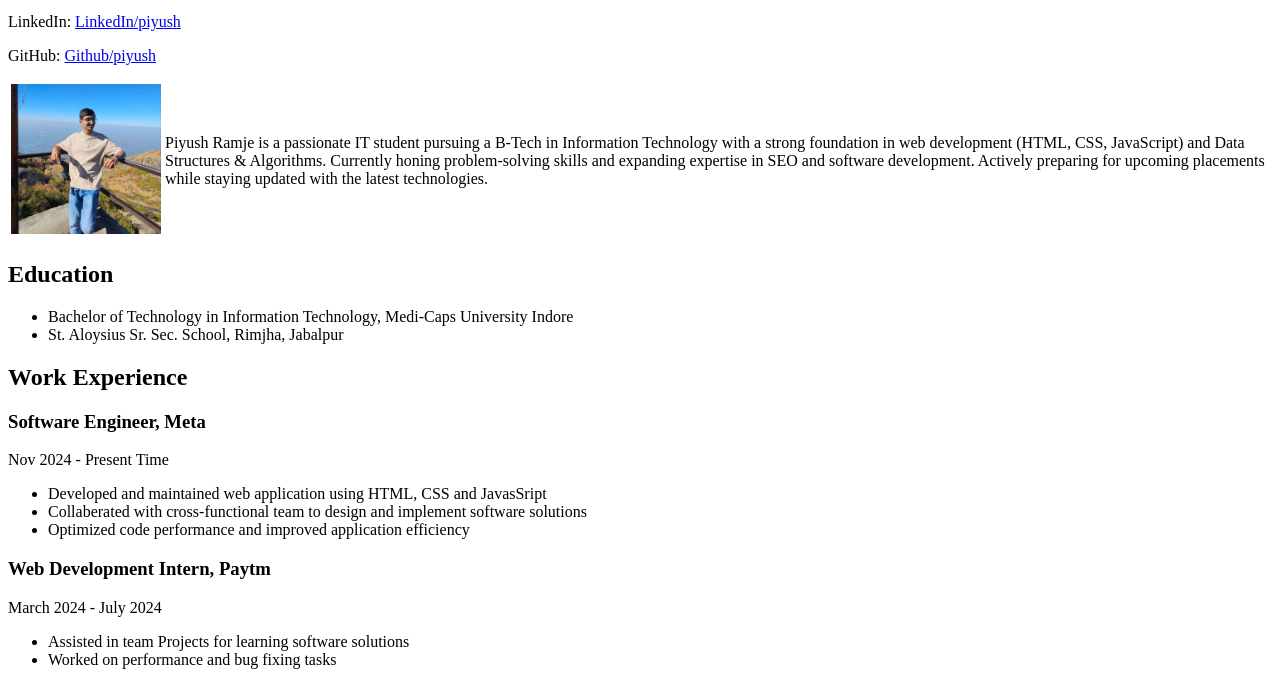
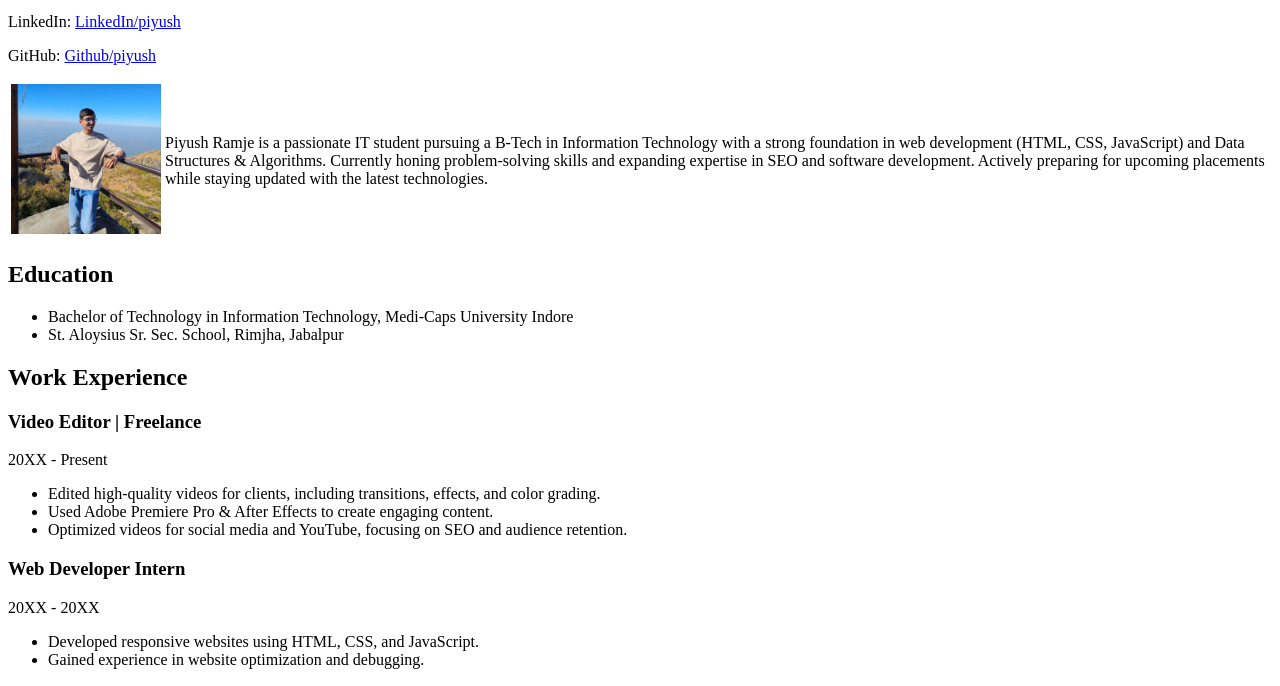
Before and after one commit to phishi2108/HTML-BASICS, a plain HTML site: page index.html in a window 1280 px wide. Shown: the part 101-787 px from the top of the page. Drawn offline with Linux system fonts and the light colour scheme.

Commit message:
Update index.html

```diff
--- a/index.html
+++ b/index.html
@@ -29,18 +29,18 @@
          </section>
          <section>
             <h2>Work Experience</h2>
-            <h3>Software Engineer, Meta</h3>
-            <p>Nov 2024 - Present Time</p>
+            <h3>Video Editor | Freelance </h3>
+            <p>20XX - Present</p>
             <ul>
-                <li>Developed and maintained web application using HTML, CSS and JavasSript</li>
-                <li>Collaberated with cross-functional team to design and implement software solutions</li>
-                <li>Optimized code performance and improved application efficiency</li>
+                <li>Edited high-quality videos for clients, including transitions, effects, and color grading.</li>
+                <li>Used Adobe Premiere Pro & After Effects to create engaging content.</li>
+                <li>Optimized videos for social media and YouTube, focusing on SEO and audience retention.</li>
             </ul>
-            <h3>Web Development Intern, Paytm</h3>
-            <p>March 2024 - July 2024</p>
+            <h3>Web Developer Intern</h3>
+            <p>20XX - 20XX</p>
             <ul>
-                <li>Assisted in team Projects for learning software solutions</li>
-                <li>Worked on performance and bug fixing tasks</li>
+                <li>Developed responsive websites using HTML, CSS, and JavaScript.</li>
+                <li>Gained experience in website optimization and debugging.</li>
             </ul>
          </section>
          <section>
```
